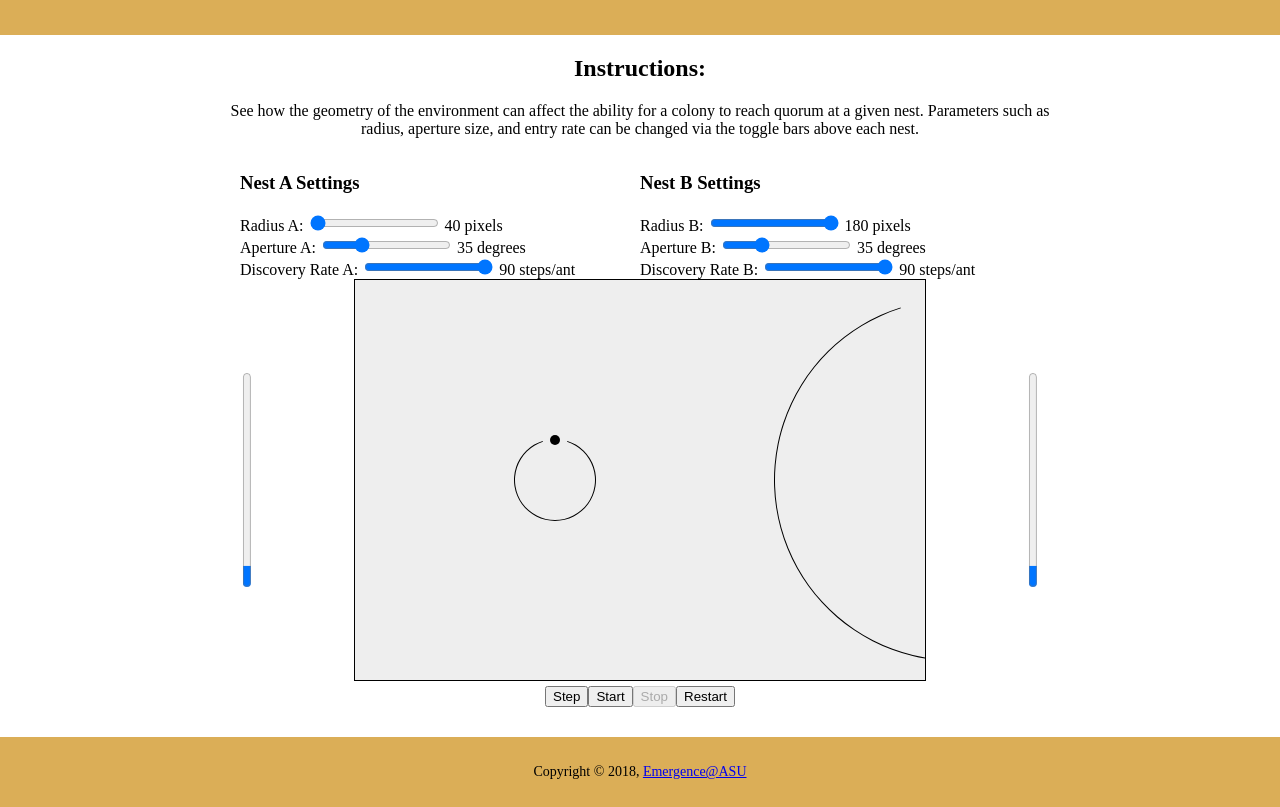
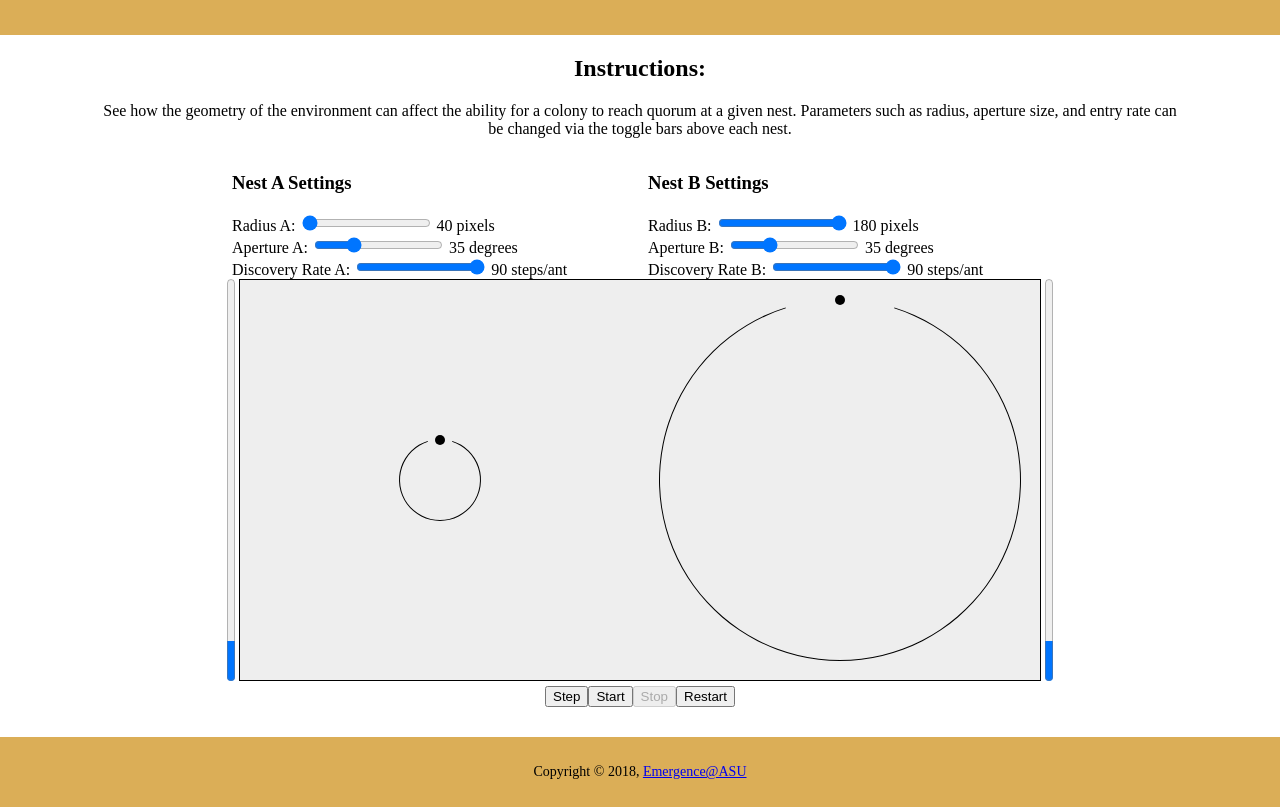
Before and after one commit to jakehanson/wss-modules, a plain HTML site: page modules/4-collective-behavior/index.html in a window 1280 px wide. Shown: the part 77-884 px from the top of the page. Drawn offline with nearby package versions, Linux system fonts and the light colour scheme.

Commit message:
🐜 Align progress bars with arena svg edges

```diff
--- a/modules/4-collective-behavior/index.html
+++ b/modules/4-collective-behavior/index.html
@@ -76,9 +76,9 @@
     </div> -->
     <div id="arena">
         <div id="prog-svg-prog">
-            <progress id="left-prog"></progress>
+            <progress class="progress-bar" id="left-prog"></progress>
             <svg id="trajectory" width="800" height="400"></svg>
-            <progress id="right-prog"></progress>
+            <progress class="progress-bar" id="right-prog"></progress>
         </div>
         <div id="controls">
             <input type="button" id="step" value="Step" />
--- a/modules/4-collective-behavior/styles/main.css
+++ b/modules/4-collective-behavior/styles/main.css
@@ -11,8 +11,6 @@ body {
 }
 
 body div {
-    max-width: 80%;
-    max-width: 1000px;
     min-width: 400px;
     margin: 0px auto;
 }
@@ -51,34 +49,28 @@ footer {
 }
 
 #nest {
-    width: 800px;
+    width: 832px;
     padding: 0px 0px;
     text-align: left;
     display: flex;
 }
 
 #nest-A {
-    width: 400px;
+    width: 416px;
     padding: 0px 0px;
     text-align: center;
 }
 
 #nest-B {
-    width: 400px;
+    width: 416px;
     padding: 0px 0px;
     text-align: center;
 }
 
-#left-prog {
-    width: 300px;
+.progress-bar {
+    width: 402px;
     transform: rotate(-90deg);
-    margin: 0px 0px;
-}
-
-#right-prog {
-    width: 300px;
-    transform: rotate(-90deg);
-    margin: 0px 0px;
+    margin: 0px -193px 193px -193px;
 }
 
 #arena {
@@ -87,8 +79,8 @@ footer {
 
 #prog-svg-prog {
     display: flex;
-    align-items: center;
-    justify-content: center
+    align-items: flex-end;
+    justify-content: center;
 }
 
 #settings {
```
